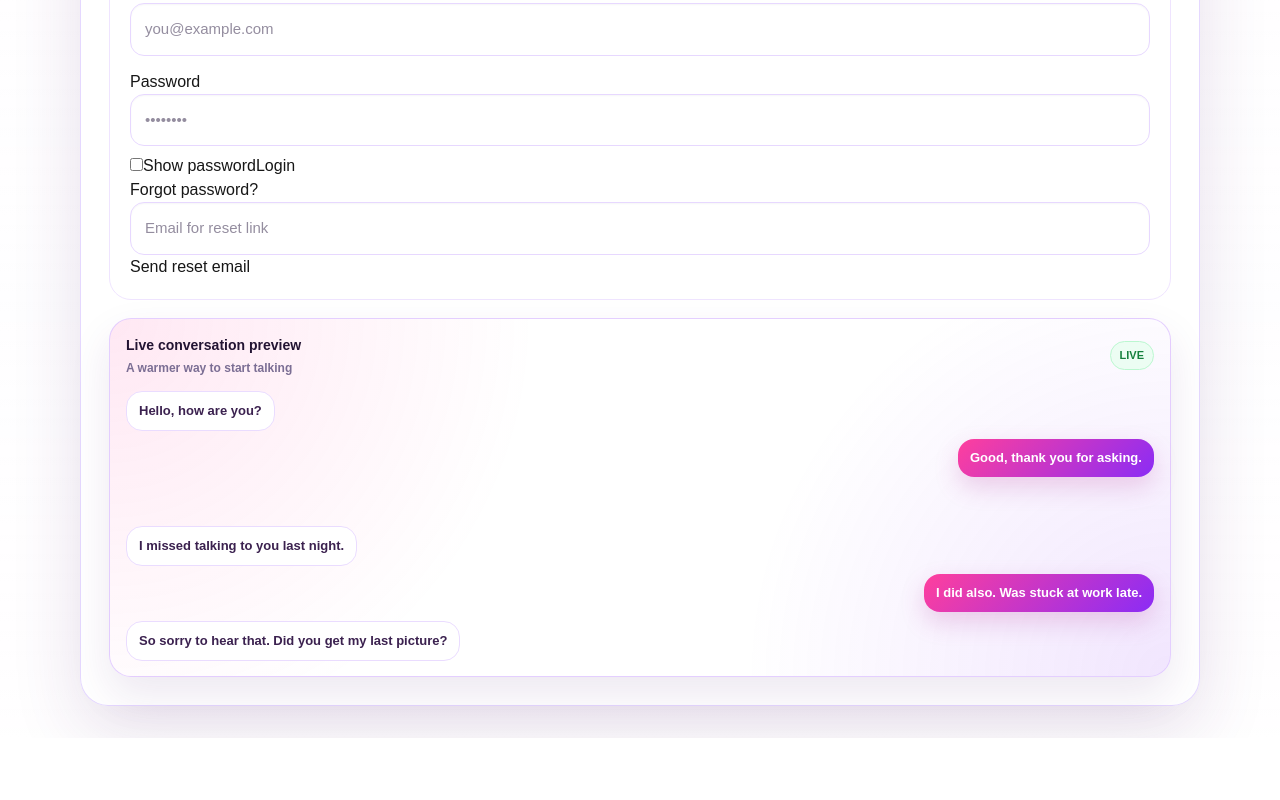
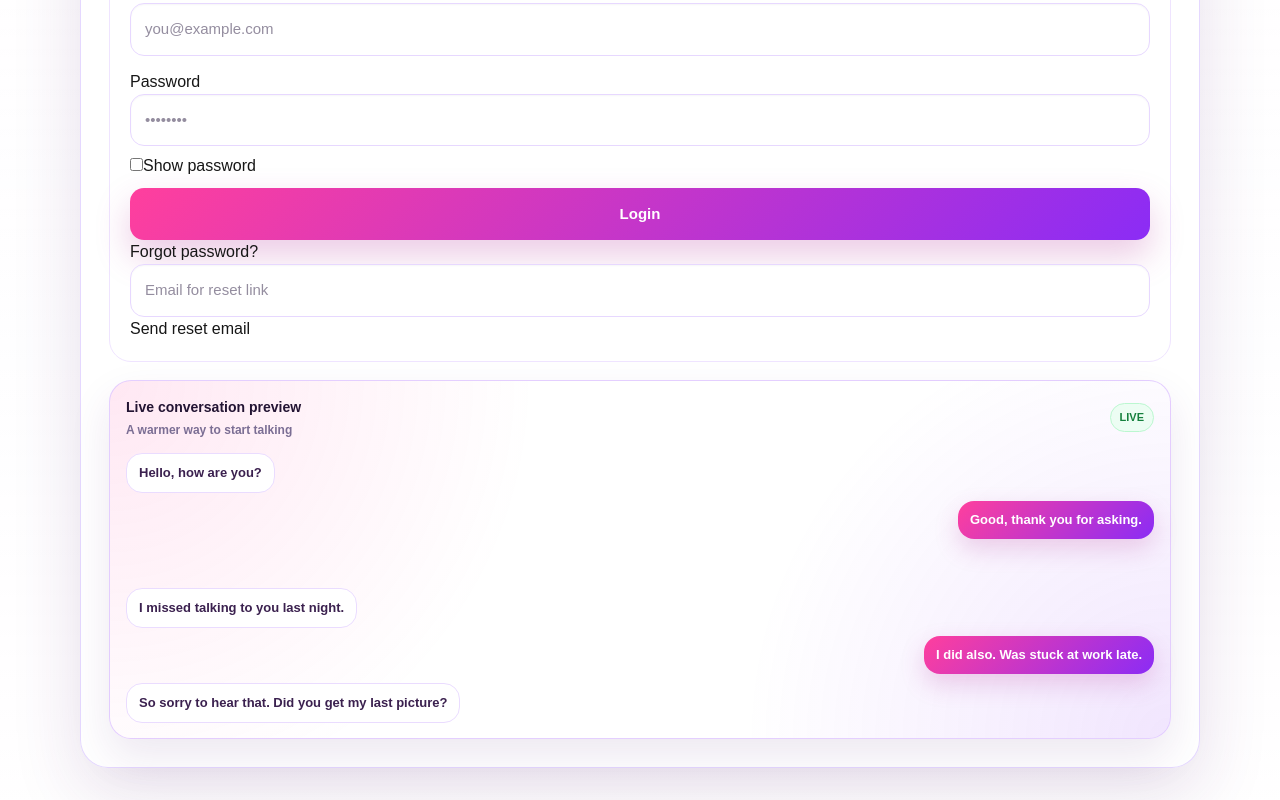
Before and after one commit to hifromtll/lovef8, a Next.js app: page /auth in a window 1280 px wide. Shown: the part 1116-1916 px from the top of the page. Before the commit the page ends 1854 px from the top, so only its background shows below. Built offline with nearby package versions, Linux system fonts and the light colour scheme; no server answers.

Commit message:
update auth page design

```diff
--- a/app/auth/page.tsx
+++ b/app/auth/page.tsx
@@ -329,7 +329,24 @@ export default function AuthPage() {
   onClick={handleLogin}
   disabled={busy}
   type="button"
-                    className="primary-button"
+  style={{
+    display: 'flex',
+    alignItems: 'center',
+    justifyContent: 'center',
+    width: '100%',
+    minHeight: 52,
+    marginTop: 10,
+    padding: '14px 16px',
+    borderRadius: 14,
+    border: 'none',
+    background: 'linear-gradient(135deg, #ff3f9d 0%, #8b2cf5 100%)',
+    color: '#ffffff',
+    cursor: busy ? 'not-allowed' : 'pointer',
+    fontWeight: 900,
+    fontSize: 15,
+    boxShadow: '0 16px 34px rgba(181, 55, 154, 0.26)',
+    opacity: busy ? 0.65 : 1,
+  }}
 >
   {busy ? 'Signing in...' : 'Login'}
 </button>
```
Lines whose indentation alone changed are shown as unchanged.
